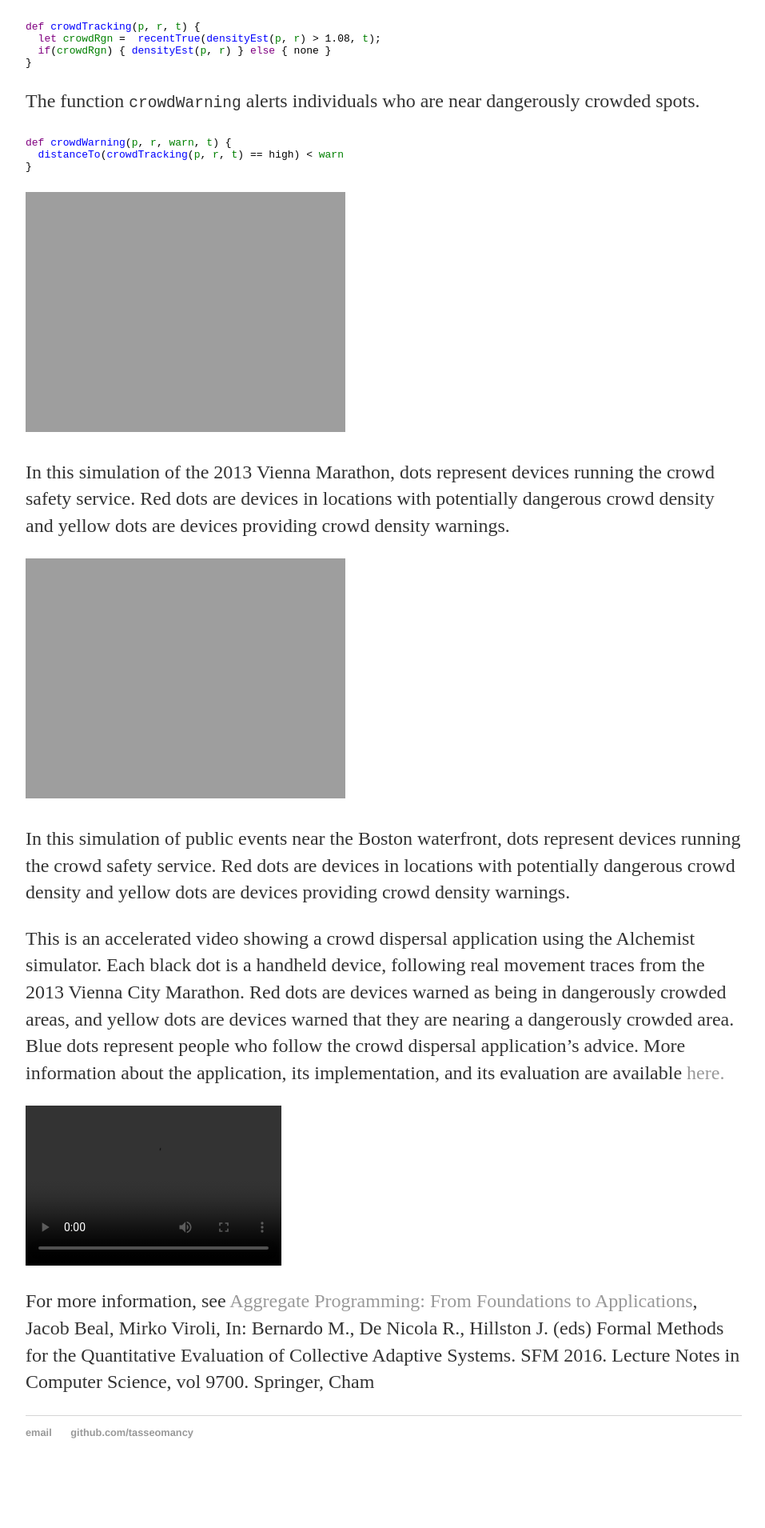
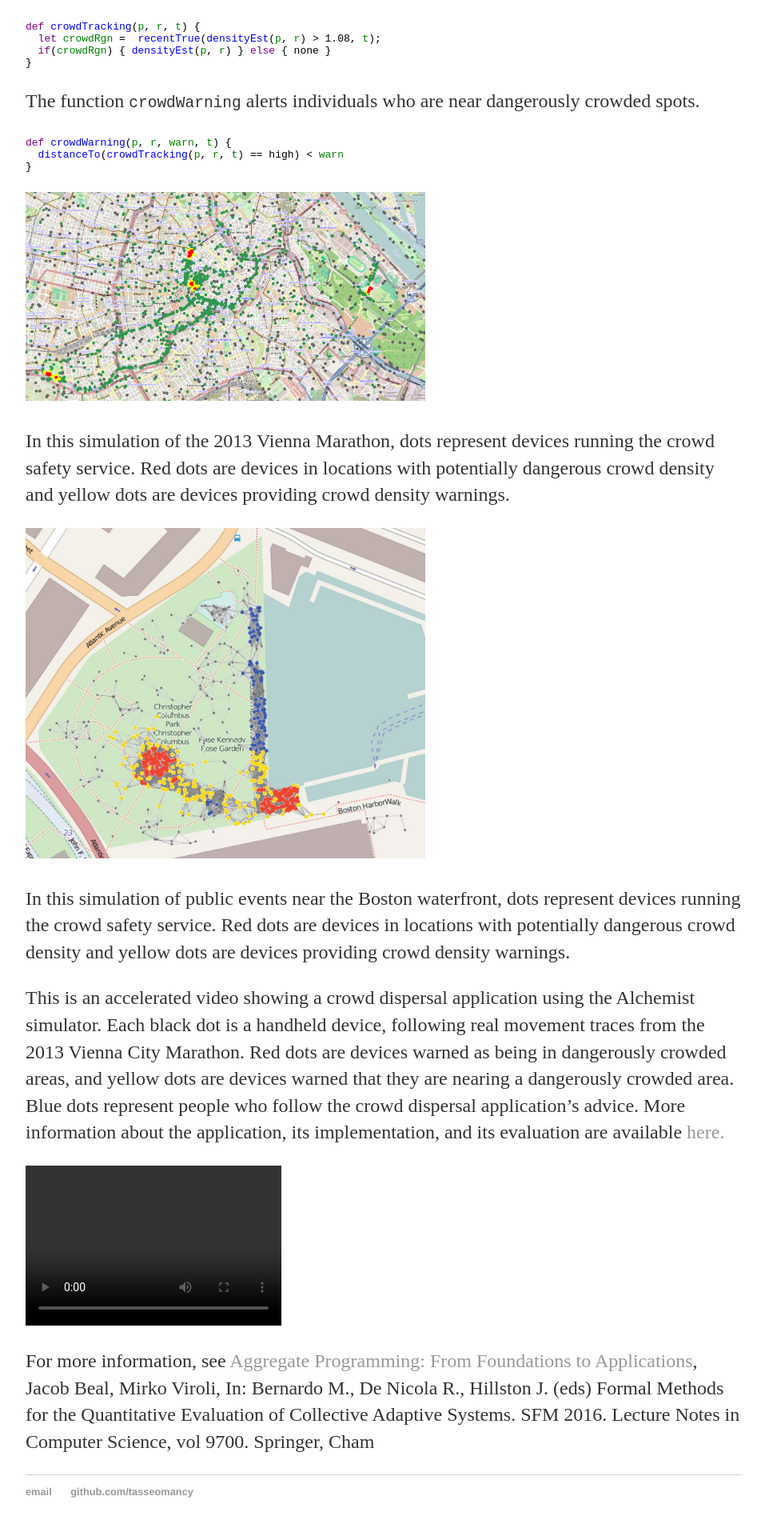
Before and after one commit to tasseomancy/tasseomancy.github.io, a Jekyll site: the page built from _posts/2018-02-09-crowd-warning.md, in a window 1280 px wide. Shown: the part 1030-2940 px from the top of the page at 80% size, without its empty margins (160-1117 px from the left). Built offline with Jekyll 4.4.1, drawn with Linux system fonts in a browser that asks for light colours; before the commit the page ends 2888 px from its top, so only the background shows below that; grey boxes are pictures that could not be loaded.

Commit message:
Update 2018-02-09-crowd-warning.md

```diff
--- a/_posts/2018-02-09-crowd-warning.md
+++ b/_posts/2018-02-09-crowd-warning.md
@@ -37,11 +37,11 @@ The function <code>crowdWarning</code> alerts individuals who are near dangerous
 <code>}</code>
 </pre>
 
-![map with green, yellow, and red dots](/images/marathon.png =500x)
+![map with green, yellow, and red dots](/images/marathon.png){:width="500px"}
 
 In this simulation of the 2013 Vienna Marathon, dots represent devices running the crowd safety service. Red dots are devices in locations with potentially dangerous crowd density and yellow dots are devices providing crowd density warnings.
 
-![map with blue, yellow, and red dots](/images/crowd-management.jpg =500x)
+![map with blue, yellow, and red dots](/images/crowd-management.jpg){:width="500px"}
 
 In this simulation of public events near the Boston waterfront, dots represent devices running the crowd safety service. Red dots are devices in locations with potentially dangerous crowd density and yellow dots are devices providing crowd density warnings.
 
```
